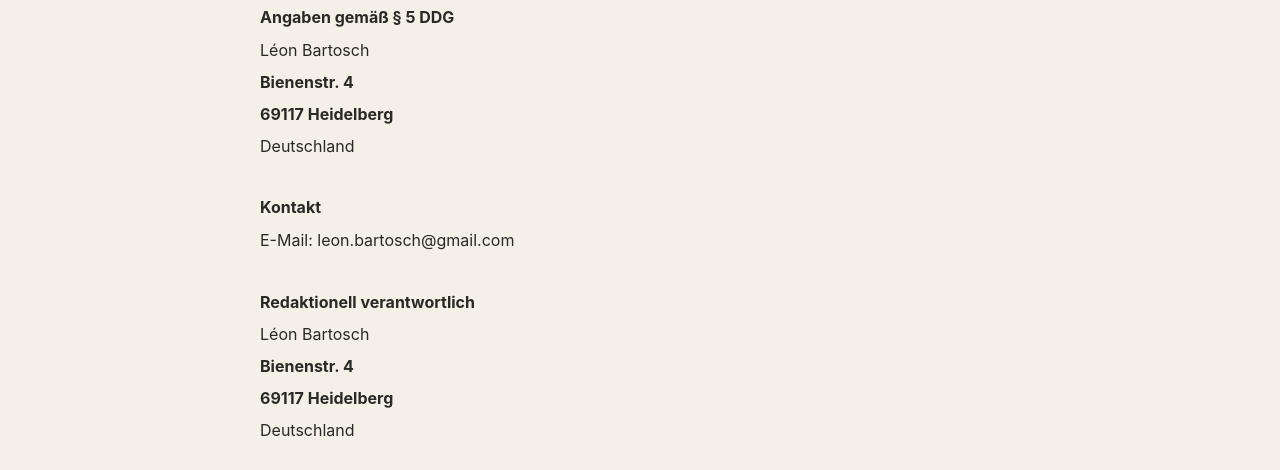
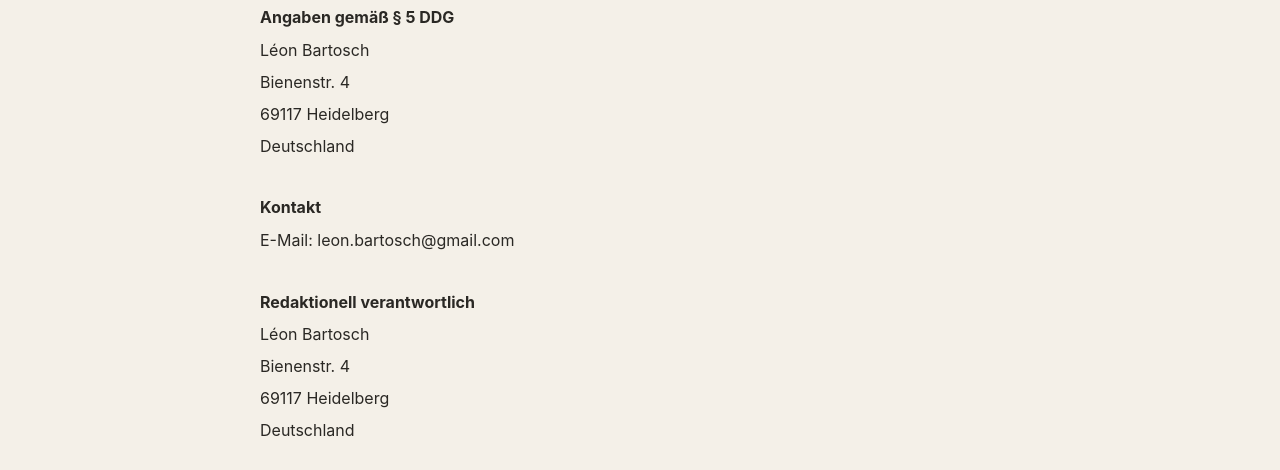
Before and after one commit to LeonBartosch/LeonBartosch.github.io, a website: page impressum.html in a window 1280 px wide. Shown: the part 330-800 px from the top of the page. Drawn offline with Linux system fonts and the light colour scheme.

Commit message:
impressum formatting adjusted

```diff
--- a/impressum.html
+++ b/impressum.html
@@ -61,8 +61,8 @@
 
       <h2>Angaben gemäß § 5 DDG</h2>
       <p>Léon Bartosch</p>
-      <p><strong>Bienenstr. 4</strong></p>
-      <p><strong>69117 Heidelberg</strong></p>
+      <p>Bienenstr. 4</p>
+      <p>69117 Heidelberg</p>
       <p>Deutschland</p>
 
       <h2>Kontakt</h2>
@@ -73,8 +73,8 @@
 
       <h2>Redaktionell verantwortlich</h2>
       <p>Léon Bartosch</p>
-      <p><strong>Bienenstr. 4</strong></p>
-      <p><strong>69117 Heidelberg</strong></p>
+      <p>Bienenstr. 4</p>
+      <p>69117 Heidelberg</p>
       <p>Deutschland</p>
 
       <h2>Haftung für Links</h2>
```
